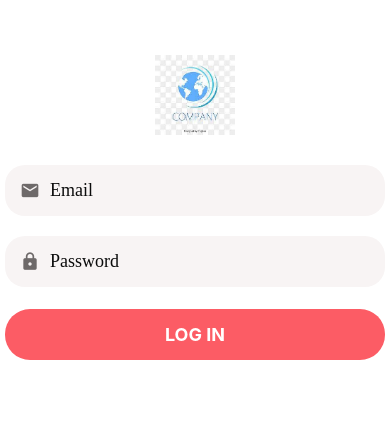
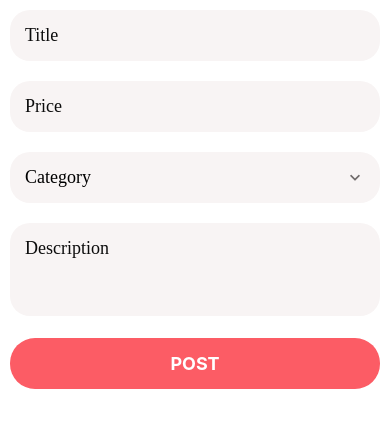
Before and after one commit to Jummate/done-with-it, a React Native app in the folder client/: screen / in a window 390 px wide. Shown: the top 428 px of the page. Built offline with nearby package versions, Linux system fonts and the light colour scheme.

Commit message:
feat: add ListingEdit screen

```diff
--- a/client/App.jsx
+++ b/client/App.jsx
@@ -13,6 +13,7 @@ import ListingsScreen from "./app/screens/listings/ListingsScreen";
 import AppTextInput from "./app/components/app-textinput/AppTextInput";
 import AppPicker from "./app/components/app-picker/AppPicker";
 import LoginScreen from "./app/screens/login/LoginScreen";
+import ListingEditScreen from "./app/screens/listing-edit/ListingEditScreen";
 
 // <ListingDetailsScreen />
 // <WelcomeScreen />
@@ -43,11 +44,12 @@ const categories = [
 ];
 
 export default function App() {
+  return <ListingEditScreen />;
   // return <AccountScreen />;
   // return <ListingsScreen />;
 
-  const [category, setCategory] = useState();
-  return <LoginScreen />;
+  // const [category, setCategory] = useState();
+  // return <LoginScreen />;
 }
 
 const styles = StyleSheet.create({
--- /dev/null
+++ b/client/app/components/AppFormPicker.jsx
@@ -0,0 +1,27 @@
+import React from "react";
+import {} from "react-native";
+import { useFormikContext } from "formik";
+
+import AppPicker from "./app-picker/AppPicker";
+import ErrorMessage from "./ErrorMessage";
+
+function AppFormPicker({ items, name, placeholder }) {
+  const { errors, setFieldValue, touched, values } = useFormikContext();
+
+  return (
+    <>
+      <AppPicker
+        item={items}
+        onSelectItem={(item) => setFieldValue(name, item)}
+        placeholder={placeholder}
+        selectedItem={values[name]}
+      />
+      <ErrorMessage
+        error={errors[name]}
+        visible={touched[name]}
+      />
+    </>
+  );
+}
+
+export default AppFormPicker;
--- /dev/null
+++ b/client/app/screens/listing-edit/ListingEditScreen.jsx
@@ -0,0 +1,66 @@
+import React from "react";
+import {} from "react-native";
+import * as Yup from "yup";
+
+import { styles } from "./styles";
+import Screen from "../../components/screen/Screen";
+import AppForm from "../../components/AppForm";
+import AppFormField from "../../components/AppFormField";
+import AppFormPicker from "../../components/AppFormPicker";
+import SubmitButton from "../../components/SubmitButton";
+
+const validationSchema = Yup.object().shape({
+  title: Yup.string().required().min(1).label("Title"),
+  price: Yup.number().required().min(1).max(10000).label("Price"),
+  description: Yup.string().label("Description"),
+  category: Yup.object().required().nullable().label("Category"),
+});
+
+const categories = [
+  { label: "Furniture", value: 1 },
+  { label: "Clothing", value: 2 },
+  { label: "Camera", value: 3 },
+];
+function ListingEditScreen(props) {
+  return (
+    <Screen style={styles.container}>
+      <AppForm
+        initialValues={{
+          title: "",
+          price: "",
+          description: "",
+          category: null,
+        }}
+        onSubmit={(values) => console.log(values)}
+        validationSchema={validationSchema}
+      >
+        <AppFormField
+          maxLength={255}
+          name="title"
+          placeholder="Title"
+        />
+        <AppFormField
+          keyboardType="numeric"
+          maxLength={8}
+          name="price"
+          placeholder="Price"
+        />
+        <AppFormPicker
+          items={categories}
+          name="category"
+          placeholder="Category"
+        />
+        <AppFormField
+          maxLength={255}
+          multiline
+          name="description"
+          numberOfLines={3}
+          placeholder="Description"
+        />
+        <SubmitButton title="Post" />
+      </AppForm>
+    </Screen>
+  );
+}
+
+export default ListingEditScreen;
--- /dev/null
+++ b/client/app/screens/listing-edit/styles.js
@@ -0,0 +1,7 @@
+import { StyleSheet } from "react-native";
+
+export const styles = StyleSheet.create({
+  container: {
+    paddingHorizontal: 10,
+  },
+});
```
